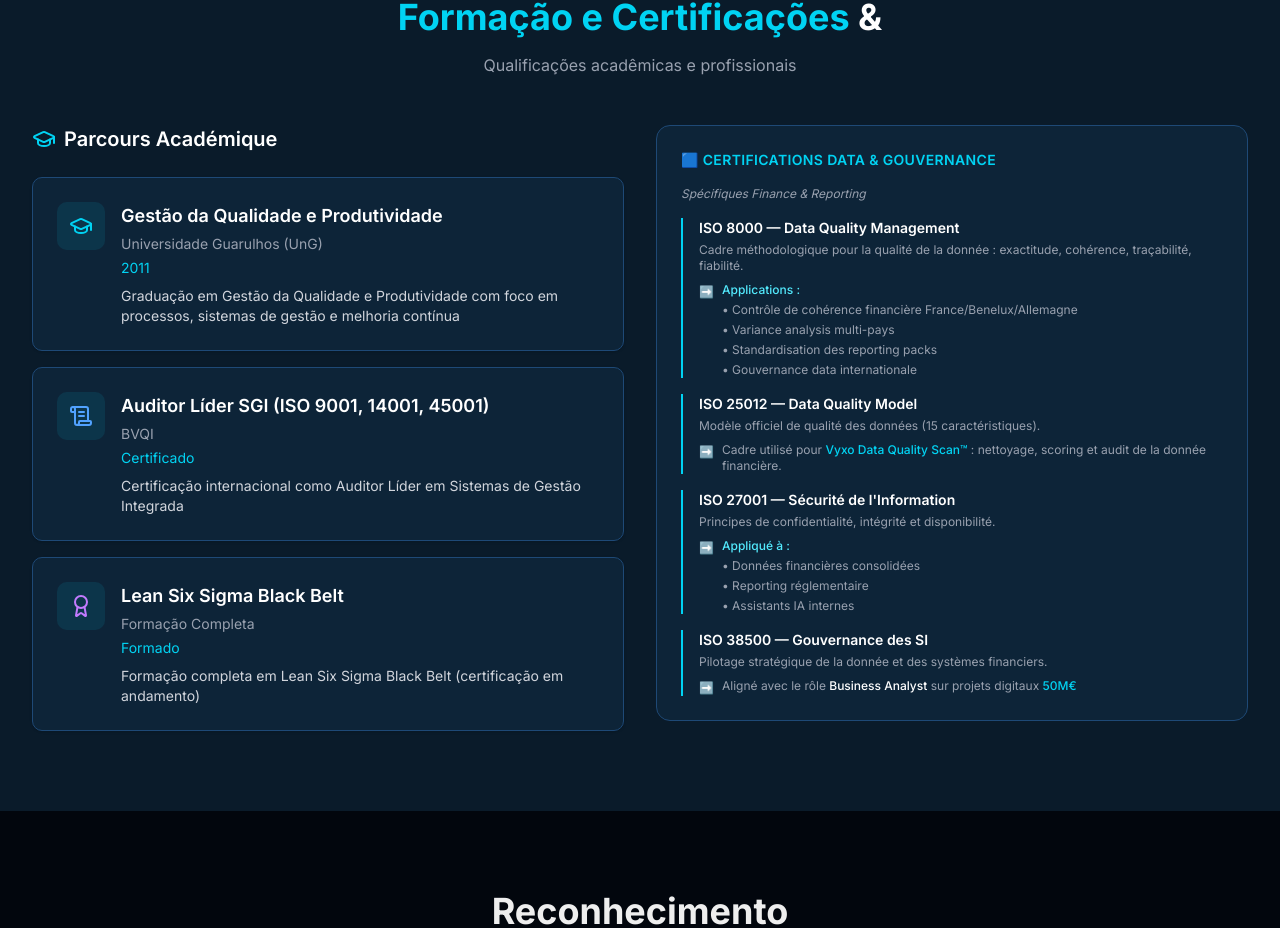
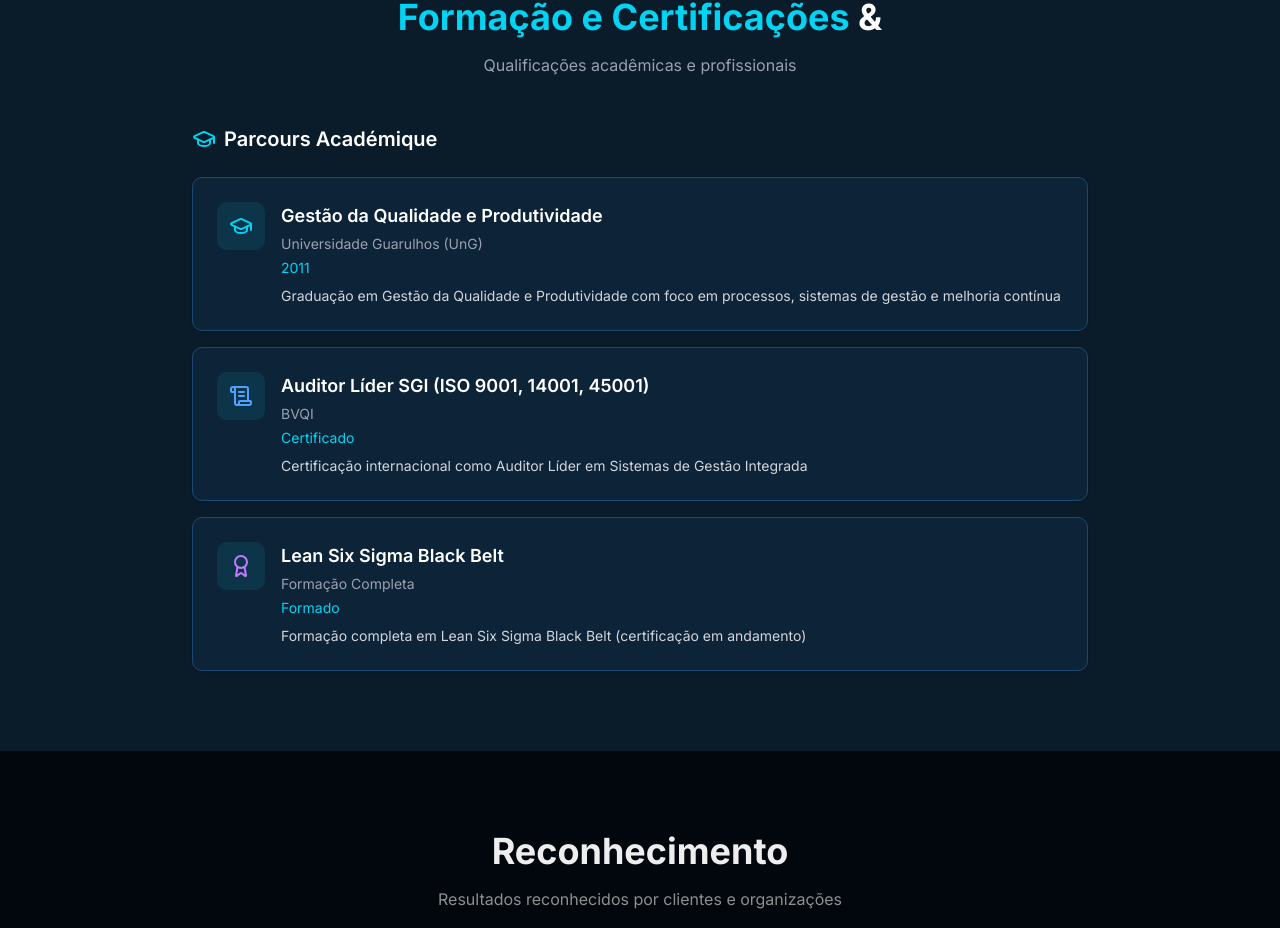
Before and after one commit to MaitreCoq95/Rafael-Moreira, a Next.js app: page / in a window 1280 px wide. Shown: the part 7095-8023 px from the top of the page. Built offline with nearby package versions, Linux system fonts and the light colour scheme.

Commit message:
Supprime la section Certifications Data & Gouvernance qui n'appartient pas à Rafael Moreira

```diff
--- a/components/diplomas-section.tsx
+++ b/components/diplomas-section.tsx
@@ -46,9 +46,7 @@ export function DiplomasSection() {
           <p className="text-gray-400 max-w-2xl mx-auto">{t.diplomas.subtitle}</p>
         </div>
 
-        <div className="grid lg:grid-cols-2 gap-8">
-          {/* Academic Path */}
-          <div>
+        <div className="max-w-4xl mx-auto">
           <div className="flex items-center gap-2 mb-6">
             <GraduationCap className="w-6 h-6 text-cyan-400" />
             <h3 className="text-xl font-semibold text-white">Parcours Académique</h3>
@@ -82,72 +80,6 @@ export function DiplomasSection() {
             ))}
           </div>
         </div>
-
-          {/* Data & Governance Certifications */}
-          <div>
-            <div className="bg-[#0D2438] border border-[#1E4976] rounded-xl p-6">
-              <h4 className="text-sm font-semibold text-cyan-400 mb-4 uppercase tracking-wide">🟦 Certifications Data & Gouvernance</h4>
-              <p className="text-xs text-gray-400 mb-4 italic">Spécifiques Finance & Reporting</p>
-
-              <div className="space-y-4">
-                {/* ISO 8000 */}
-                <div className="border-l-2 border-cyan-400 pl-4">
-                  <h5 className="text-sm font-semibold text-white mb-1">ISO 8000 — Data Quality Management</h5>
-                  <p className="text-xs text-gray-400 mb-2">Cadre méthodologique pour la qualité de la donnée : exactitude, cohérence, traçabilité, fiabilité.</p>
-                  <div className="flex items-start gap-2 text-xs text-cyan-300">
-                    <span className="mt-0.5">➡️</span>
-                    <div>
-                      <p className="font-medium mb-1">Applications :</p>
-                      <ul className="space-y-1 text-gray-400">
-                        <li>• Contrôle de cohérence financière France/Benelux/Allemagne</li>
-                        <li>• Variance analysis multi-pays</li>
-                        <li>• Standardisation des reporting packs</li>
-                        <li>• Gouvernance data internationale</li>
-                      </ul>
-                    </div>
-                  </div>
-                </div>
-
-                {/* ISO 25012 */}
-                <div className="border-l-2 border-cyan-400 pl-4">
-                  <h5 className="text-sm font-semibold text-white mb-1">ISO 25012 — Data Quality Model</h5>
-                  <p className="text-xs text-gray-400 mb-2">Modèle officiel de qualité des données (15 caractéristiques).</p>
-                  <div className="flex items-start gap-2 text-xs text-cyan-300">
-                    <span className="mt-0.5">➡️</span>
-                    <p className="text-gray-400">Cadre utilisé pour <span className="text-cyan-400 font-medium">Vyxo Data Quality Scan™</span> : nettoyage, scoring et audit de la donnée financière.</p>
-                  </div>
-                </div>
-
-                {/* ISO 27001 */}
-                <div className="border-l-2 border-cyan-400 pl-4">
-                  <h5 className="text-sm font-semibold text-white mb-1">ISO 27001 — Sécurité de l'Information</h5>
-                  <p className="text-xs text-gray-400 mb-2">Principes de confidentialité, intégrité et disponibilité.</p>
-                  <div className="flex items-start gap-2 text-xs text-cyan-300">
-                    <span className="mt-0.5">➡️</span>
-                    <div>
-                      <p className="font-medium mb-1">Appliqué à :</p>
-                      <ul className="space-y-1 text-gray-400">
-                        <li>• Données financières consolidées</li>
-                        <li>• Reporting réglementaire</li>
-                        <li>• Assistants IA internes</li>
-                      </ul>
-                    </div>
-                  </div>
-                </div>
-
-                {/* ISO 38500 */}
-                <div className="border-l-2 border-cyan-400 pl-4">
-                  <h5 className="text-sm font-semibold text-white mb-1">ISO 38500 — Gouvernance des SI</h5>
-                  <p className="text-xs text-gray-400 mb-2">Pilotage stratégique de la donnée et des systèmes financiers.</p>
-                  <div className="flex items-start gap-2 text-xs text-cyan-300">
-                    <span className="mt-0.5">➡️</span>
-                    <p className="text-gray-400">Aligné avec le rôle <span className="text-white font-medium">Business Analyst</span> sur projets digitaux <span className="text-cyan-400 font-medium">50M€</span></p>
-                  </div>
-                </div>
-              </div>
-            </div>
-          </div>
-        </div>
       </div>
     </section>
   )
```
Lines whose indentation alone changed are shown as unchanged.
